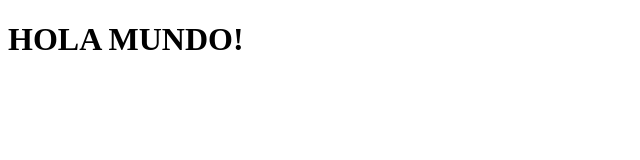
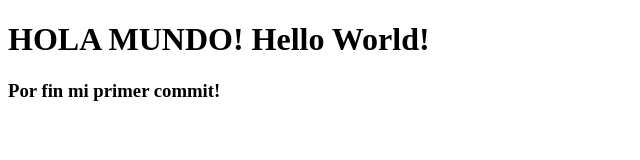
Before and after one commit to AlbertProfeIronhack/testgit-1, a plain HTML site: page index.html in a window 1280 px wide. Shown: the whole page, without its empty margins (0-640 px from the left). Drawn offline with Linux system fonts and the light colour scheme.

Commit message:
añadido subtitulo y más

```diff
--- a/index.html
+++ b/index.html
@@ -6,6 +6,7 @@
     <title>Document</title>
 </head>
 <body>
-    <h1> HOLA MUNDO!</h1>
+    <h1> HOLA MUNDO! Hello World!</h1>
+    <h3>Por fin mi primer commit!</h3>
 </body>
 </html>
```
